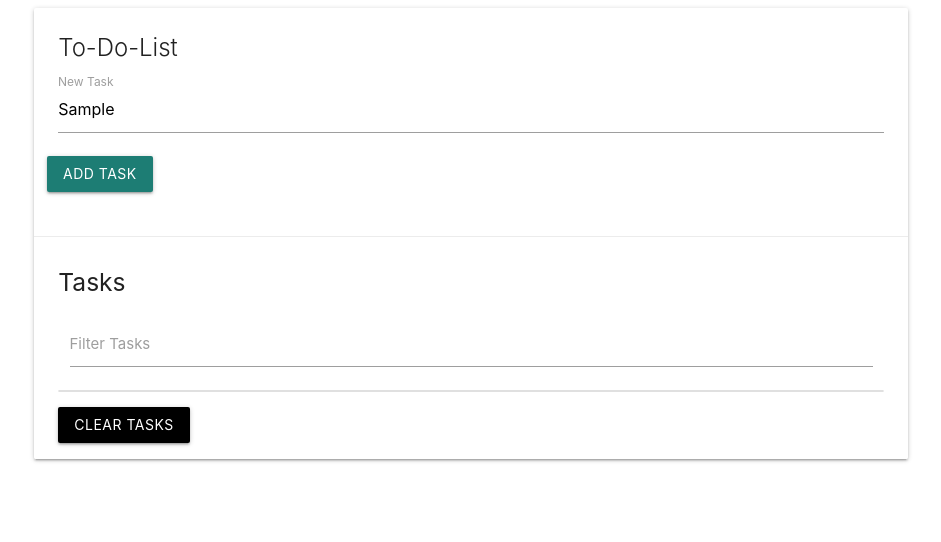
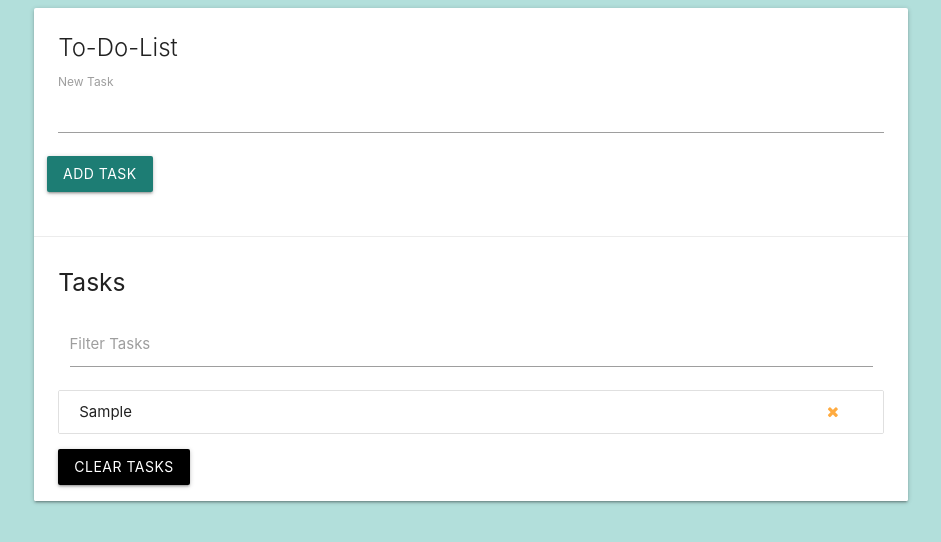
Before and after one commit to kitdea/to-do-list, a plain HTML site: page index.html in a window 1280 px wide. Both pictures are taken after typing "Sample" into the empty fields and a click on the input "Add Task". Shown: the whole page, without its empty margins (169-1110 px from the left). Drawn offline with nearby package versions, Linux system fonts and the light colour scheme.

Commit message:
adding task

```diff
--- a/app.js
+++ b/app.js
@@ -6,7 +6,9 @@ const taskInput = document.querySelector('#task');
 
 loadEventListeners();
 
+// load all event listeners
 function loadEventListeners() {
+// add task
   form.addEventListener('submit', addTask);
 }
 
@@ -14,5 +16,20 @@ function addTask(e) {
   if(taskInput.value === '') {
     alert('Add task');
   }
+
+  const li = document.createElement('li');
+  li.className = 'collection-item';
+
+  li.appendChild(document.createTextNode(taskInput.value));
+
+  const link = document.createElement('a');
+  link.className = 'delete-item secondary-content';
+  link.innerHTML = '<i class="fa fa-remove"></i>';
+  li.appendChild(link);
+  taskList.appendChild(li);
+
+  taskInput.value = '';
+
+  console.log();
   e.preventDefault();
 }
--- a/index.html
+++ b/index.html
@@ -7,21 +7,21 @@
   <link rel="stylesheet" href="https://stackpath.bootstrapcdn.com/font-awesome/4.7.0/css/font-awesome.min.css" integrity="sha384-wvfXpqpZZVQGK6TAh5PVlGOfQNHSoD2xbE+QkPxCAFlNEevoEH3Sl0sibVcOQVnN" crossorigin="anonymous">
   <title>To-Do-List</title>
 </head>
-<body>
-  <div class="container">
+<body class="teal lighten-4">
+  <div class="container transparent">
     <div class="row">
       <div class="col s12">
         <div class="card" id="main">
           <div class="card-content">
             <span class="card-title">To-Do-List</span>
             <div class="row">
-              <div class="form" id="task-form">
+              <form id="task-form">
                 <div class="input-field col s12">
                   <input type="text" name="task" id="task">
                   <label for="task">New Task</label>
                 </div>
                 <input type="submit" value="Add Task" class="btn">
-              </div>
+              </form>
             </div>
           </div>
           <div class="card-action">
```
